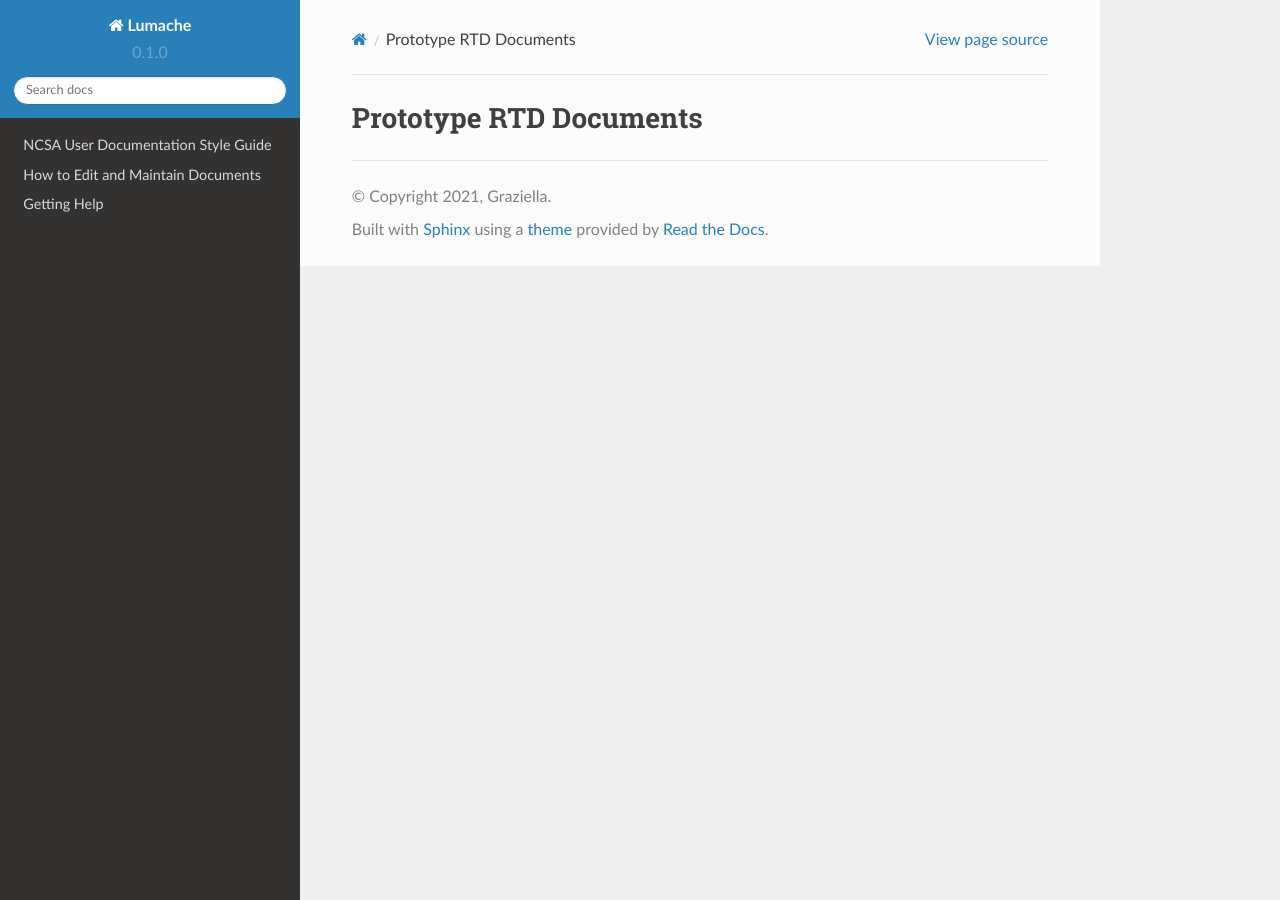
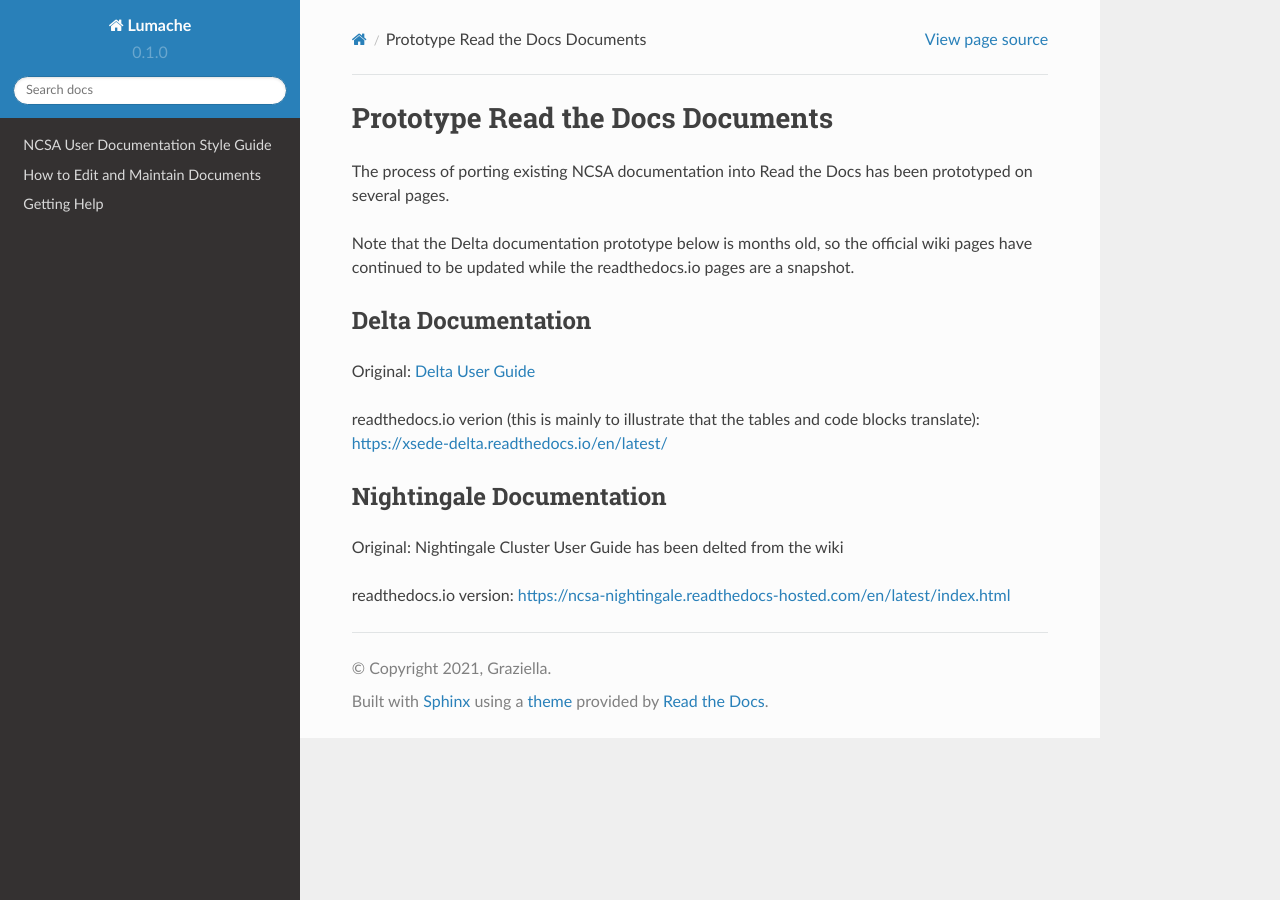
Before and after one commit to lhelms2/howto_rtd, a Sphinx documentation site: the page built from docs/source/prototypes.rst, in a window 1280 px wide. Built offline with Sphinx 7.4.7 and the Read the Docs theme 2.0.0, drawn with Linux system fonts in a browser that asks for light colours; pages that are not in the unit, such as notebooks, are missing from menus.

Commit message:
Update prototypes.rst content fill

```diff
--- a/docs/source/prototypes.rst
+++ b/docs/source/prototypes.rst
@@ -1,4 +1,24 @@
 .. proto:
 
-Prototype RTD Documents
-========================
+Prototype Read the Docs Documents
+==================================
+
+The process of porting existing NCSA documentation into Read the Docs has been prototyped on several pages.
+
+Note that the Delta documentation prototype below is months old, so the official wiki pages have continued to be updated while the readthedocs.io pages are a snapshot.
+
+Delta Documentation
+--------------------
+
+Original: `Delta User Guide`_
+
+.. _Delta User Guide: https://wiki.ncsa.illinois.edu/display/DSC/Delta+User+Guide
+
+readthedocs.io verion (this is mainly to illustrate that the tables and code blocks translate): https://xsede-delta.readthedocs.io/en/latest/
+
+Nightingale Documentation
+--------------------------
+
+Original: Nightingale Cluster User Guide has been delted from the wiki
+
+readthedocs.io version: https://ncsa-nightingale.readthedocs-hosted.com/en/latest/index.html
```
